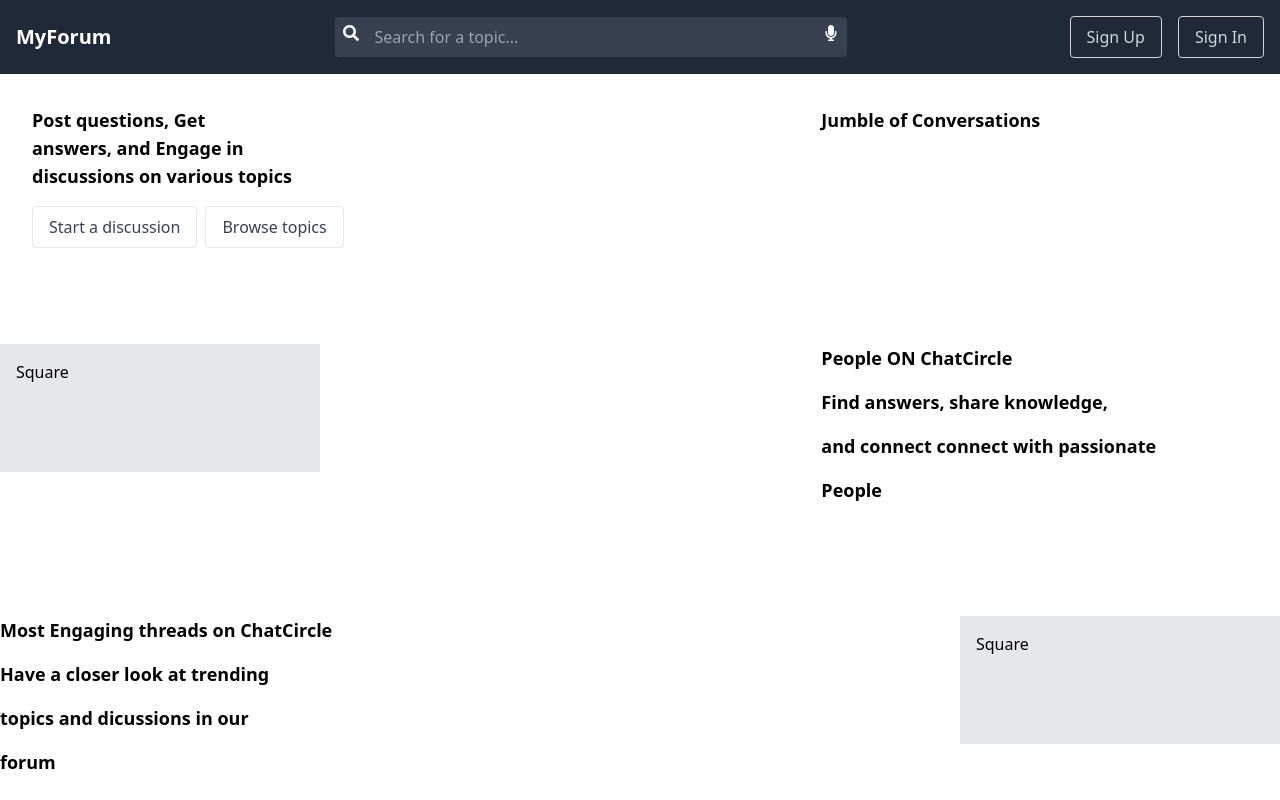
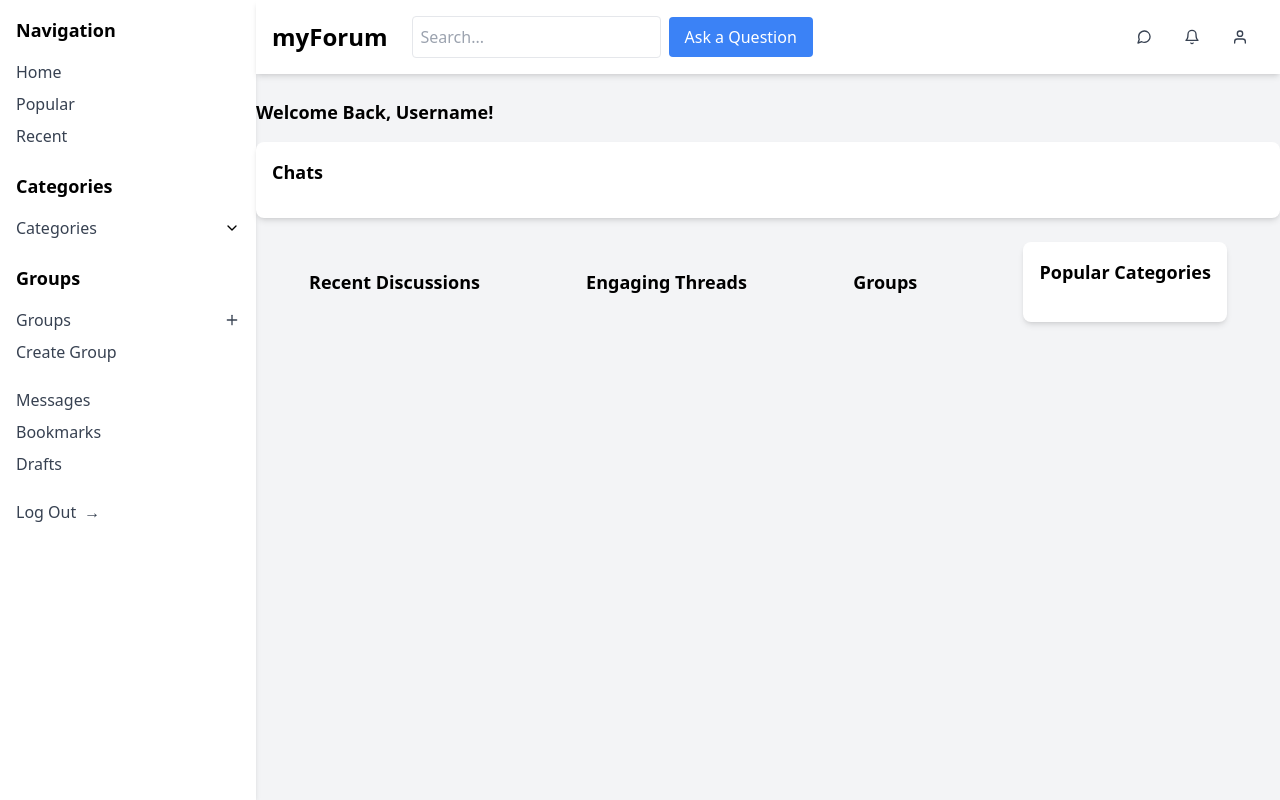
Before and after one commit to Thatohatsi880/chat_circle, a React (Vite) app in the folder chat_circle/: page / in a window 1280 px wide. Shown: the top 800 px of the page. Built offline with nearby package versions, Linux system fonts and the light colour scheme.

Commit message:
HomePage Structure Modifications, including path changes on the App.jsx

```diff
--- a/chat_circle/src/App.jsx
+++ b/chat_circle/src/App.jsx
@@ -1,15 +1,15 @@
-import { BrowserRouter, Routes, Route } from "react-router-dom";
-import { CreatePosts, DisplayPosts, HomePage, LandingPage, Login, SignUp } from "./Pages";
+import React from 'react';
+import { BrowserRouter, Routes, Route } from 'react-router-dom';
+import { HomePage, CreatePosts, DisplayPosts, LandingPage, Login, SignUp } from './Pages';
 
 function App() {
   return (
     <BrowserRouter>
       <Routes>
-        <Route path="/" element={<LandingPage />} />
-        {/* Other Pages */}
+        <Route path="/" element={<HomePage />} />
         <Route path="/CreatePosts" element={<CreatePosts />} />
         <Route path="/DisplayPosts" element={<DisplayPosts />} />
-        <Route path="/HomePage" element={<HomePage />} />
+        <Route path="/LandingPage" element={<LandingPage />} />
         <Route path="/Login" element={<Login />} />
         <Route path="/SignUp" element={<SignUp />} />
       </Routes>
--- /dev/null
+++ b/chat_circle/src/Pages/DisplayPosts.jsx
@@ -0,0 +1,4 @@
+const DisplayPosts = () => ({})
+
+
+export default DisplayPosts
--- a/chat_circle/src/Pages/HomePage.jsx
+++ b/chat_circle/src/Pages/HomePage.jsx
@@ -1,126 +1,142 @@
-// import { useState } from 'react';
-// import { FiBell, FiMessageCircle, FiUser, FiChevronDown, FiPlus } from 'react-icons/fi';
+import { useState } from 'react';
+import { FiBell, FiMessageCircle, FiUser, FiChevronDown, FiPlus } from 'react-icons/fi';
 
-// const HomePage = () => {
-//   const [showProfileOptions, setShowProfileOptions] = useState(false);
-//   const [showCategories, setShowCategories] = useState(false);
+const HomePage = () => {
+  const [showProfileOptions, setShowProfileOptions] = useState(false);
+  const [showCategories, setShowCategories] = useState(false);
 
-//   const toggleProfileOptions = () => {
-//     setShowProfileOptions(!showProfileOptions);
-//   };
+  const toggleProfileOptions = () => {
+    setShowProfileOptions(!showProfileOptions);
+  };
 
-//   const toggleCategories = () => {
-//     setShowCategories(!showCategories);
-//   };
+  const toggleCategories = () => {
+    setShowCategories(!showCategories);
+  };
 
-//   return (
-//     <div className="min-h-screen flex bg-gray-100">
-//       {/* Sidebar */}
-//       <div className="w-1/5 bg-white p-4 shadow-md">
-//         <div className="mb-6">
-//           <h2 className="text-lg font-bold mb-4">Navigation</h2>
-//           <ul>
-//             <li className="mb-2">
-//               <a href="#" className="text-gray-700">Home</a>
-//             </li>
-//             <li className="mb-2">
-//               <a href="#" className="text-gray-700">Popular</a>
-//             </li>
-//             <li className="mb-2">
-//               <a href="#" className="text-gray-700">Recent</a>
-//             </li>
-//           </ul>
-//         </div>
-//         <div className="mb-6">
-//           <h2 className="text-lg font-bold mb-4">Categories</h2>
-//           <div className="flex items-center justify-between mb-2 cursor-pointer" onClick={toggleCategories}>
-//             <span className="text-gray-700">Categories</span>
-//             <FiChevronDown />
-//           </div>
-//           {showCategories && (
-//             <ul className="ml-4">
-//               <li className="mb-2">
-//                 <a href="#" className="text-gray-700">Category 1</a>
-//               </li>
-//               <li className="mb-2">
-//                 <a href="#" className="text-gray-700">Category 2</a>
-//               </li>
-//               <li className="mb-2">
-//                 <a href="#" className="text-gray-700">Category 3</a>
-//               </li>
-//             </ul>
-//           )}
-//         </div>
-//         <div className="mb-6">
-//           <h2 className="text-lg font-bold mb-4">Groups</h2>
-//           <ul>
-//             <li className="mb-2 flex justify-between items-center">
-//               <a href="#" className="text-gray-700">Groups</a>
-//               <FiPlus className="text-gray-700" />
-//             </li>
-//             <li className="mb-2">
-//               <a href="#" className="text-gray-700">Create Group</a>
-//             </li>
-//           </ul>
-//         </div>
-//         <div className="mb-6">
-//           <ul>
-//             <li className="mb-2">
-//               <a href="#" className="text-gray-700">Messages</a>
-//             </li>
-//             <li className="mb-2">
-//               <a href="#" className="text-gray-700">Bookmarks</a>
-//             </li>
-//             <li className="mb-2">
-//               <a href="#" className="text-gray-700">Drafts</a>
-//             </li>
-//           </ul>
-//         </div>
-//         <div>
-//           <a href="#" className="text-gray-700 flex items-center">
-//             Log Out <span className="ml-2">→</span>
-//           </a>
-//         </div>
-//       </div>
+  return (
+    <div className="min-h-screen flex bg-gray-100">
+      {/* Sidebar */}
+      <div className="w-1/5 bg-white p-4 shadow-md">
+        <div className="mb-6">
+          <h2 className="text-lg font-bold mb-4">Navigation</h2>
+          <ul>
+            <li className="mb-2">
+              <a href="#" className="text-gray-700">Home</a>
+            </li>
+            <li className="mb-2">
+              <a href="#" className="text-gray-700">Popular</a>
+            </li>
+            <li className="mb-2">
+              <a href="#" className="text-gray-700">Recent</a>
+            </li>
+          </ul>
+        </div>
+        <div className="mb-6">
+          <h2 className="text-lg font-bold mb-4">Categories</h2>
+          <div className="flex items-center justify-between mb-2 cursor-pointer" onClick={toggleCategories}>
+            <span className="text-gray-700">Categories</span>
+            <FiChevronDown />
+          </div>
+          {showCategories && (
+            <ul className="ml-4">
+              <li className="mb-2">
+                <a href="#" className="text-gray-700">Category 1</a>
+              </li>
+              <li className="mb-2">
+                <a href="#" className="text-gray-700">Category 2</a>
+              </li>
+              <li className="mb-2">
+                <a href="#" className="text-gray-700">Category 3</a>
+              </li>
+            </ul>
+          )}
+        </div>
+        <div className="mb-6">
+          <h2 className="text-lg font-bold mb-4">Groups</h2>
+          <ul>
+            <li className="mb-2 flex justify-between items-center">
+              <a href="#" className="text-gray-700">Groups</a>
+              <FiPlus className="text-gray-700" />
+            </li>
+            <li className="mb-2">
+              <a href="#" className="text-gray-700">Create Group</a>
+            </li>
+          </ul>
+        </div>
+        <div className="mb-6">
+          <ul>
+            <li className="mb-2">
+              <a href="#" className="text-gray-700">Messages</a>
+            </li>
+            <li className="mb-2">
+              <a href="#" className="text-gray-700">Bookmarks</a>
+            </li>
+            <li className="mb-2">
+              <a href="#" className="text-gray-700">Drafts</a>
+            </li>
+          </ul>
+        </div>
+        <div>
+          <a href="#" className="text-gray-700 flex items-center">
+            Log Out <span className="ml-2">→</span>
+          </a>
+        </div>
+      </div>
 
-//       {/* Main Content */}
-//       <div className="flex-1 p-4">
-//         {/* Title Bar */}
-//         <div className="flex justify-between items-center mb-6 bg-white p-4 shadow-md">
-//           <div className="flex items-center">
-//             <h1 className="text-2xl font-bold">myForum</h1>
-//             <div className="ml-6 relative">
-//               <input type="text" className="border rounded p-2" placeholder="Search..." />
-//               <button className="ml-2 bg-blue-500 text-white py-2 px-4 rounded">Ask a Question</button>
-//             </div>
-//           </div>
-//           <div className="flex items-center">
-//             <FiMessageCircle className="text-gray-700 mx-4" />
-//             <FiBell className="text-gray-700 mx-4" />
-//             <div className="relative">
-//               <FiUser
-//                 className="text-gray-700 mx-4 cursor-pointer"
-//                 onClick={toggleProfileOptions}
-//               />
-//               {showProfileOptions && (
-//                 <div className="absolute right-0 mt-2 w-48 bg-white shadow-lg rounded-lg py-2">
-//                   <a href="#" className="block px-4 py-2 text-gray-700">View Profile</a>
-//                   <a href="#" className="block px-4 py-2 text-gray-700">Settings</a>
-//                   <a href="#" className="block px-4 py-2 text-gray-700">Log Out</a>
-//                 </div>
-//               )}
-//             </div>
-//           </div>
-//         </div>
+      {/* Main Content */}
+      <div className="flex-1 ">
+        {/* Title Bar */}
+        <div className="flex justify-between items-center mb-6 bg-white p-4 shadow-md">
+          <div className="flex items-center">
+            <h1 className="text-2xl font-bold">myForum</h1>
+            <div className="ml-6 relative">
+              <input type="text" className="border rounded p-2" placeholder="Search..." />
+              <button className="ml-2 bg-blue-500 text-white py-2 px-4 rounded">Ask a Question</button>
+            </div>
+          </div>
+          <div className="flex items-center">
+            <FiMessageCircle className="text-gray-700 mx-4" />
+            <FiBell className="text-gray-700 mx-4" />
+            <div className="relative">
+              <FiUser
+                className="text-gray-700 mx-4 cursor-pointer"
+                onClick={toggleProfileOptions}
+              />
+              {showProfileOptions && (
+                <div className="absolute right-0 mt-2 w-48 bg-white shadow-lg rounded-lg py-2">
+                  <a href="#" className="block px-4 py-2 text-gray-700">View Profile</a>
+                  <a href="#" className="block px-4 py-2 text-gray-700">Settings</a>
+                  <a href="#" className="block px-4 py-2 text-gray-700">Log Out</a>
+                </div>
+              )}
+            </div>
+          </div>
+        </div>
 
-//         {/* Main Content */}
-//         <div className="bg-white p-4 rounded-lg shadow-md">
-//           <h2 className="text-xl font-bold mb-4">Welcome to the HomePage</h2>
-//           <p>This is where the main content will go.</p>
-//         </div>
-//       </div>
-//     </div>
-//   );
-// };
+        {/* Main Content */}
+        <div className="flex flex-col">
+          {/* Chats */}
+          <h2 className="text-lg font-bold mb-4">Welcome Back, Username!</h2>
+          <div className="bg-white p-4 rounded-lg shadow-md mb-6">
 
-// export default HomePage;
+            <h2 className="text-lg font-bold mb-4">Chats</h2>
+            {/* Placeholder for chats */}
+          </div>
+
+          {/* Options */}
+          <div className="flex justify-around mb-7">
+            <button className="text-lg font-bold focus:outline-none">Recent Discussions</button>
+            <button className="text-lg font-bold focus:outline-none">Engaging Threads</button>
+            <button className="text-lg font-bold focus:outline-none">Groups</button>
+            <div className="bg-white p-4 rounded-lg shadow-md">
+            <h2 className="text-lg font-bold mb-5">Popular Categories</h2>
+            {/* Placeholder for popular categories */}
+          </div>
+          </div>
+        </div>
+      </div>
+    </div>
+  );
+};
+
+export default HomePage;
--- a/chat_circle/src/Pages/LandingPage.jsx
+++ b/chat_circle/src/Pages/LandingPage.jsx
@@ -23,7 +23,7 @@ const LandingPage = () => {
     <div>
       <nav className="bg-gray-800 p-4">
         <div className="container mx-auto flex justify-between items-center">
-          <Link to="/HomePage" className="text-white text-xl font-bold">MyForum</Link>
+          <Link to="/" className="text-white text-xl font-bold">MyForum</Link>
           <div className="flex-grow flex justify-center">
             <div className="relative w-full max-w-lg">
               <button className="absolute left-2 top-2 text-white">
--- a/chat_circle/src/Pages/index.js
+++ b/chat_circle/src/Pages/index.js
@@ -1,7 +1,6 @@
-// src/pages/index.js
+export { default as HomePage } from './HomePage';
 export { default as CreatePosts } from './CreatePosts';
 export { default as DisplayPosts } from './DisplayPosts';
-export { default as HomePage } from './HomePage';
 export { default as LandingPage } from './LandingPage';
 export { default as Login } from './Login';
 export { default as SignUp } from './SignUp';
```
